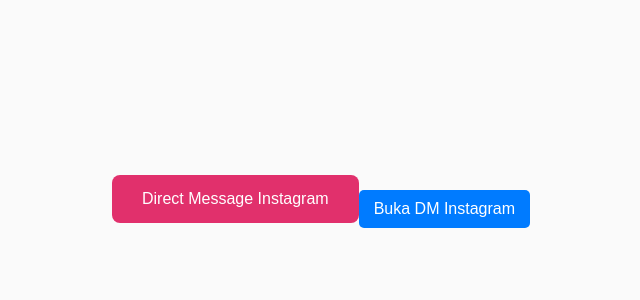
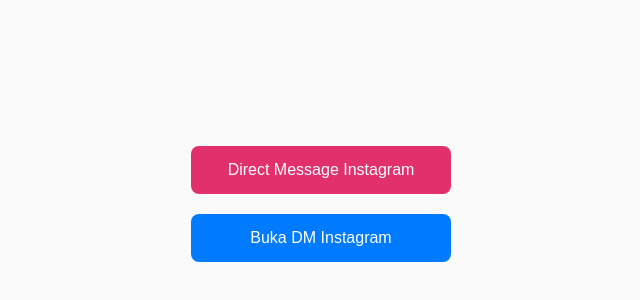
Before and after one commit to Cekbiz/test, a plain HTML site: page index.html in a window 1280 px wide. Shown: the part 196-496 px from the top of the page, without its empty margins (319-959 px from the left). Drawn offline with Linux system fonts and the light colour scheme.

Commit message:
Update all index.html

```diff
--- a/index.html
+++ b/index.html
@@ -14,40 +14,48 @@
       background-color: #fafafa;
       font-family: Arial, sans-serif;
     }
-    .button {
-      display: block;       /* Supaya tombol tampil satu per baris */
-      margin-bottom: 10px;  /* Jarak antara tombol */
+
+    .container {
+      display: flex;
+      flex-direction: column; /* Supaya vertikal */
+      align-items: center;    /* Tengah secara horizontal */
+      gap: 20px;              /* Jarak antar tombol */
+    }
+
+    .button, .button2 {
       padding: 15px 30px;
-      background-color: #E1306C;
       color: white;
       text-decoration: none;
       font-size: 16px;
       border-radius: 8px;
       transition: background-color 0.3s;
+      width: 200px;            /* Biar sama ukurannya */
+      text-align: center;
     }
+
+    .button {
+      background-color: #E1306C;
+    }
+
     .button:hover {
       background-color: #c92a61;
     }
 
     .button2 {
-      display: block;       /* Supaya tombol tampil satu per baris */
-      margin-top: 10px;     /* Jarak antara tombol */
-      padding: 10px 15px;   /* Tambahan biar tombolnya nyaman diklik */
       background-color: #007bff;
-      color: white;
-      text-decoration: none;
-      border-radius: 5px;
     }
 
     .button2:hover {
       background-color: #0056b3;
+    }
   </style>
 </head>
 <body>
 
-  <a class="button" href="instagram://direct-inbox">Direct Message Instagram</a>
-
-  <a class="button2" id="instaDM" href="#">Buka DM Instagram</a>
+  <div class="container">
+    <a class="button" href="instagram://direct-inbox">Direct Message Instagram</a>
+    <a class="button2" id="instaDM" href="#">Buka DM Instagram</a>
+  </div>
 
   <script>
     document.getElementById('instaDM').addEventListener('click', function(e) {
```
